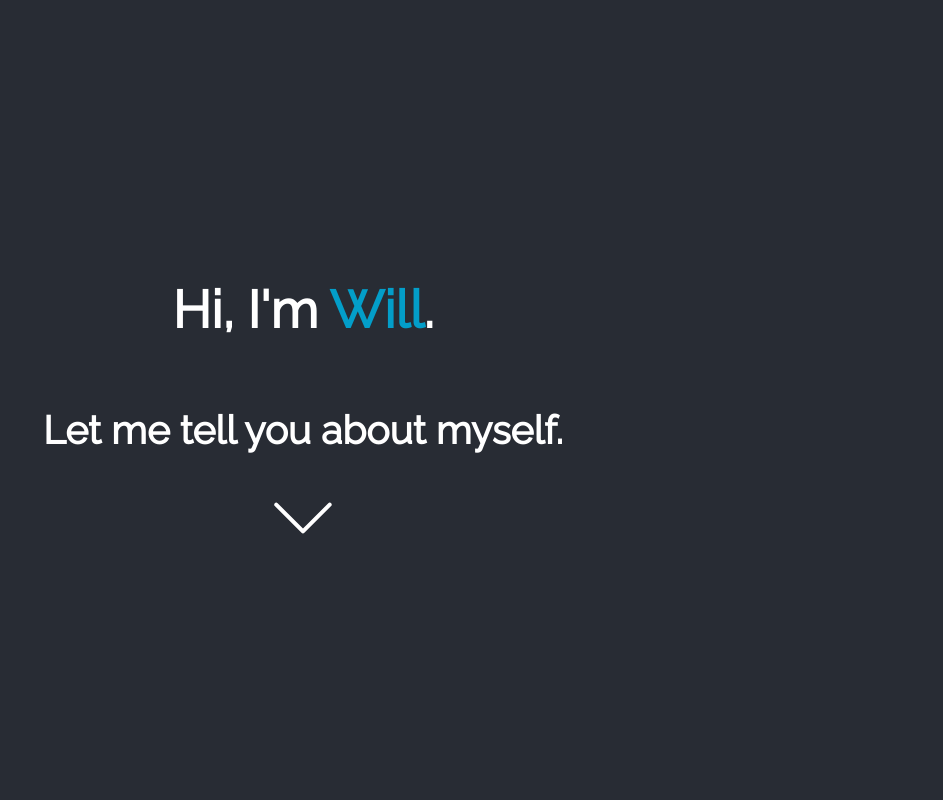
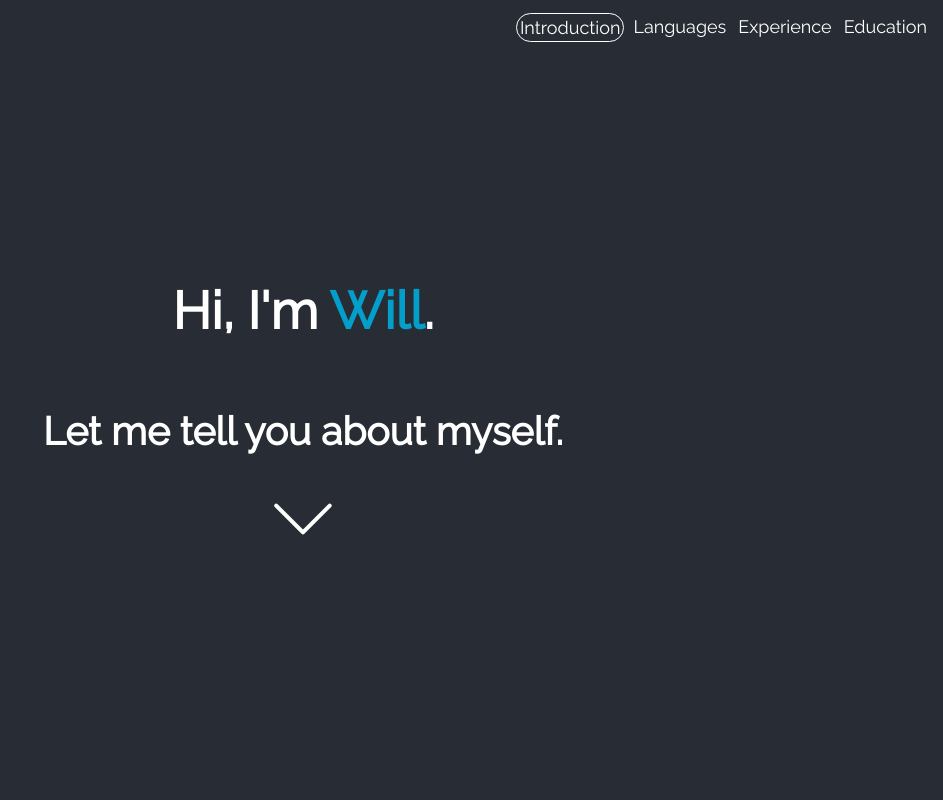
Before and after one commit to wtaylor45/wtaylor.tech, a React (Create React App) app: page / in a window 1280 px wide. Shown: the top 800 px of the page, without its empty margins (337-1280 px from the left). Built offline with nearby package versions, Linux system fonts and the light colour scheme.

Commit message:
Created NavBr

```diff
--- a/package.json
+++ b/package.json
@@ -5,6 +5,7 @@
   "dependencies": {
     "aos": "^3.0.0-beta.6",
     "d3": "^5.7.0",
+    "jquery": "^3.3.1",
     "react": "^16.7.0",
     "react-animate-on-scroll": "^2.1.5",
     "react-dom": "^16.7.0",
--- a/src/App.css
+++ b/src/App.css
@@ -55,11 +55,23 @@ body::-webkit-scrollbar-thumb {
   animation: 2s fadeIn 1s forwards;
 }
 
+.link-button {
+  background: none;
+  border: none;
+  outline: none;
+  cursor: pointer;
+}
+
+.link-button:active {
+  background: none;
+  border: none;
+  outline: none;
+}
+
 .indicator {
   width: 5vw;
   min-width: 50px;
-  opacity: 0;
-  animation: 2s fadeIn 2s forwards, pulse 1.5s infinite;
+  animation: pulse 1.5s infinite;
 }
 
 .accent {
--- a/src/App.js
+++ b/src/App.js
@@ -5,32 +5,41 @@ import Arrow from './down-arrow.svg';
 import InfoSection from './InfoSection/InfoSection';
 import Rating from './Rating/Rating';
 import Languages from './topLanguages.json';
-
+import NavBar from './NavBar/NavBar';
+import $ from 'jquery';
 
 class App extends Component {
+  arrowClickHandler = (e) => {
+    e.preventDefault();
+    $('html, body').animate({
+        scrollTop: $("#"+e.target.getAttribute('section')).offset().top
+    }, 500);
+  }
+
   render() {
     return (
       <div className="App">
+      <NavBar></NavBar>
         <header className="App-header">
           <h1 className="main-header">Hi, I'm <span className="accent">Will</span>.</h1>
           <h2 className="secondary-header">Let me tell you about myself.</h2>
-          <a href="#summary">
-            <img src={Arrow} alt="arrow-down" className="indicator"></img>
-          </a>
+          <button onClick={this.arrowClickHandler} className="link-button">
+            <img section="intro" src={Arrow} alt="arrow-down" className="indicator"></img>
+          </button>
         </header>
-        <InfoSection title="First and Foremost" id="summary" type="secondary">
+        <InfoSection title="First and Foremost" id="intro" type="secondary">
           <p>I am a <span className="accent">Software Engineer</span>.</p>
           <br/>
           <p>I have a passion for all things in the <span className="accent-secondary">web development</span> world.
           I've built frontends from the ground up for a seed stage start up, and worked down in the weeds in <span className="accent-secondary">AWS</span>.</p>
           <br/>
           <p>Let's dive into specifics.</p>
-          <a href="#languages">
-            <img src={Arrow} alt="arrow-down" className="indicator"></img>
-          </a>
+          <button className="link-button">
+            <img section="lang" src={Arrow} alt="arrow-down" className="indicator" onClick={this.arrowClickHandler}></img>
+          </button>
         </InfoSection>
-        <InfoSection title="Languages" id="languages">
-          {createRatings(Languages, true, "#languages", "fade-right")}
+        <InfoSection title="Languages" id="lang">
+          {createRatings(Languages, true, "#lang", "fade-right")}
         </InfoSection>
       </div>
     );
--- /dev/null
+++ b/src/NavBar/NavBar.css
@@ -0,0 +1,32 @@
+.NavBar {
+    position: fixed;
+    display: flex;
+    flex-direction: row;
+    justify-content: flex-end;
+    width: 100%;
+}
+
+.NavBar ul {
+    list-style-type: none;
+    margin: 0;
+    padding: 10px;
+    display: flex;
+}
+
+.NavBar .link-button {
+    font-family: 'Raleway', sans-serif;
+    font-size: calc(10px + 1vmin);
+    padding: 3px;
+    text-decoration: none;
+    color: white;
+    margin: 3px;
+    outline: none;
+}
+
+.NavBar .link-button.active {
+    outline: none;
+    border-radius: 20px;
+    border-width: 1px;
+    border-style: solid;
+    border-color: white;
+}
--- /dev/null
+++ b/src/NavBar/NavBar.js
@@ -0,0 +1,68 @@
+import React from 'react';
+import './NavBar.css';
+import $ from 'jquery';
+import pages from '../pages.json';
+
+class NavBar extends React.Component {
+    constructor(props) {
+        super(props);
+        this.state = {
+            selected: null
+        }
+
+
+        let self = this;
+        $(document).ready(() => {
+            $(window).scroll(function () {
+                self.setState({ selected: null });
+                self.getCurrentSection();
+            }).scroll();
+        });
+    }
+
+    getCurrentSection = () => {
+        let self = this;
+        var scrollDistance = $(window).scrollTop();
+        console.log(scrollDistance)
+        $('.InfoSection').each(function (i) {
+            if ($(this).position().top - window.innerHeight / 2 <= scrollDistance) {
+                self.setState({ selected: $(this)[0].id });
+            }
+        });
+    }
+
+    createNavLinks = pages => {
+        let links = [];
+        for (let i in pages) {
+            let page = pages[i];
+            links.push((
+                <li key={i}>
+                    <button className={"link-button " + (page.id === this.state.selected ? "active" : "")}
+                        onClick={this.clickHandler} section={page.id}>{page.name}</button>
+                </li>
+            ))
+        }
+
+        return links;
+    }
+
+    clickHandler = (e) => {
+        e.preventDefault();
+        $('html, body').animate({
+            scrollTop: $("#" + e.target.getAttribute('section')).offset().top
+        }, 500);
+    }
+
+    render() {
+        return (
+            <div className="NavBar">
+                <ul>
+                    {this.createNavLinks(pages)}
+                </ul>
+            </div>
+        )
+    }
+
+}
+
+export default NavBar;
--- /dev/null
+++ b/src/pages.json
@@ -0,0 +1,6 @@
+[
+    {"name": "Introduction", "id":"intro"},
+    {"name": "Languages", "id":"lang"},
+    {"name": "Experience", "id":"exp"},
+    {"name": "Education", "id":"edu"}
+]
```
Also changed, not shown: 1 other file (tests, documents, lock files or other folders).
